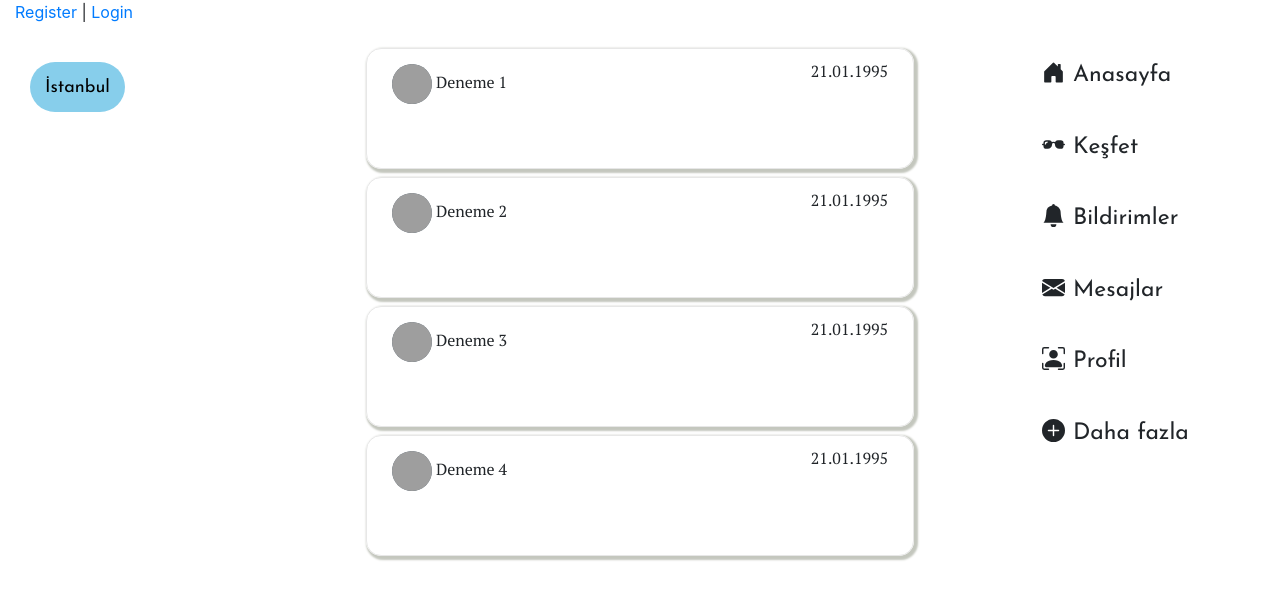
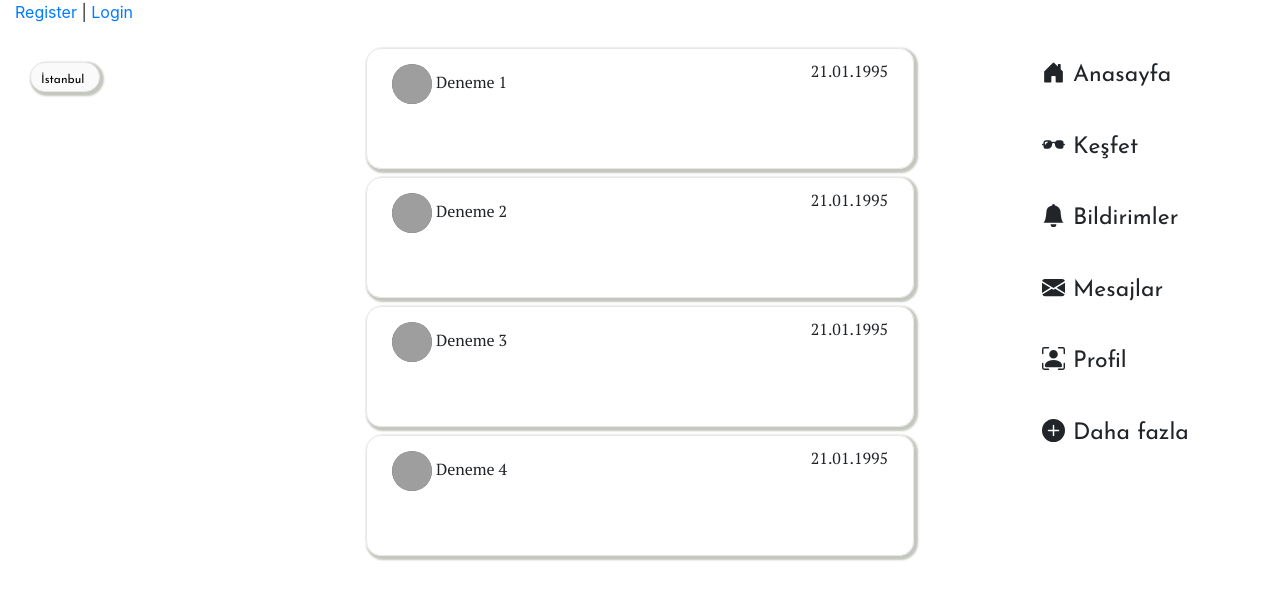
Before and after one commit to SessevmezBugra/komsum, a Vue app: page / in a window 1280 px wide. Shown: the top 600 px of the page. Built offline with nearby package versions, Linux system fonts and the light colour scheme; grey boxes are pictures that could not be loaded.

Commit message:
Bubble component developed 2

```diff
--- a/src/components/bubble/Bubble.vue
+++ b/src/components/bubble/Bubble.vue
@@ -14,12 +14,12 @@ export default {
 
 <style scoped>
 .bubble-container{
-height: 50px;
-width: 100spx;
+height: 30px;
+width: 70px;
  overflow: hidden;
   margin-top: 30px;
   color: rgb(0, 0, 0);
-  background: skyblue;
+  background:  rgb(250, 250, 250);
   -webkit-border-top-right-radius: 25px;
   -webkit-border-bottom-right-radius: 125x;
   -webkit-border-bottom-left-radius: 25px;
@@ -33,12 +33,13 @@ width: 100spx;
   border-bottom-left-radius: 25px;
   border-top-left-radius: 25px;
   display: inline-block;
-  padding: 15px;
+  padding: 10px;
+  border: 1px solid rgb(231, 231, 231);
+  box-shadow: 2px 2px 2px 2px #c4c7be;
 }
 h3{
-  font-size: 18px;
-  text-align: center;
-   font-family:'Josefin Sans', sans-serif;
+  font-size: 12px;
+  font-family:'Josefin Sans', sans-serif;
 }
 
 </style>
```
